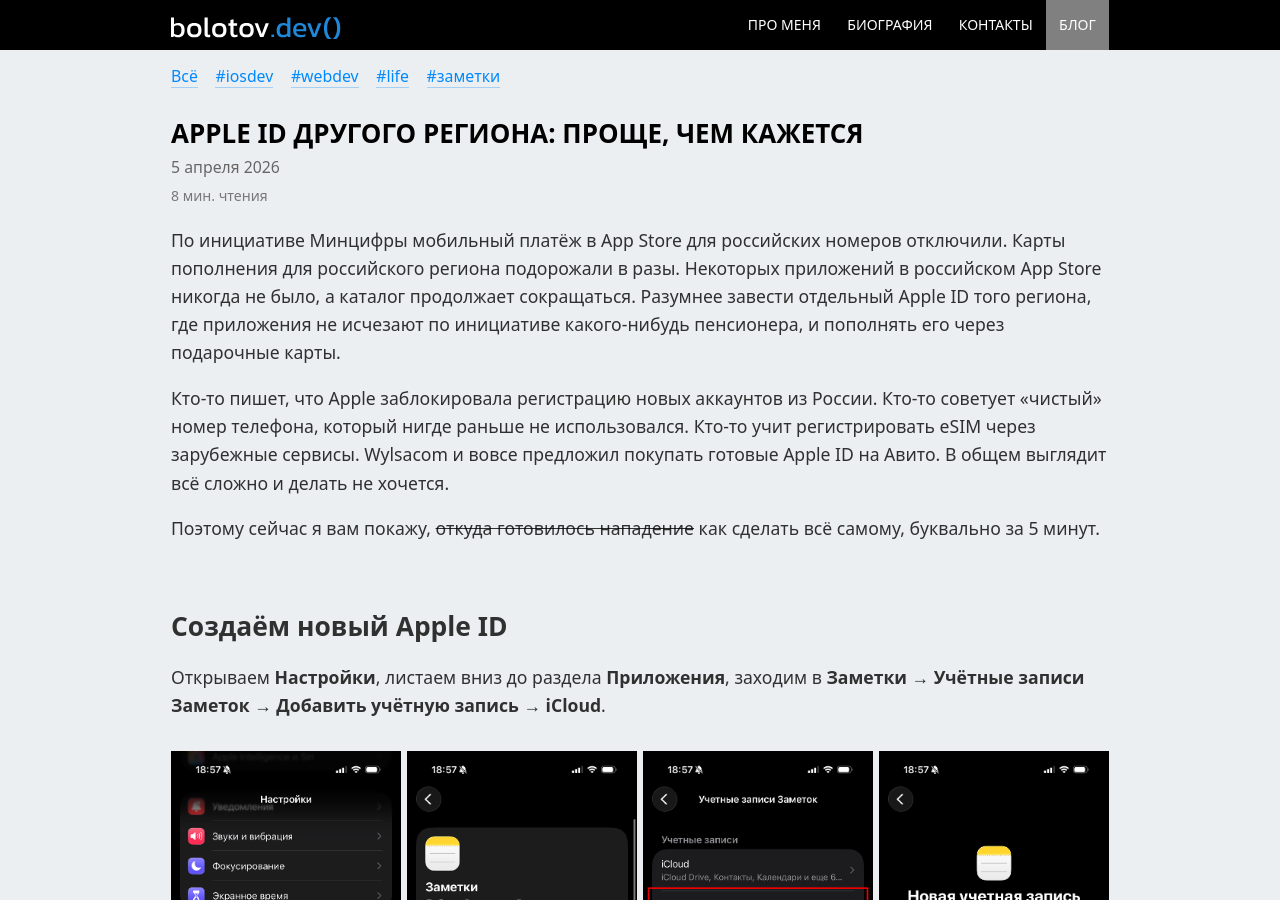
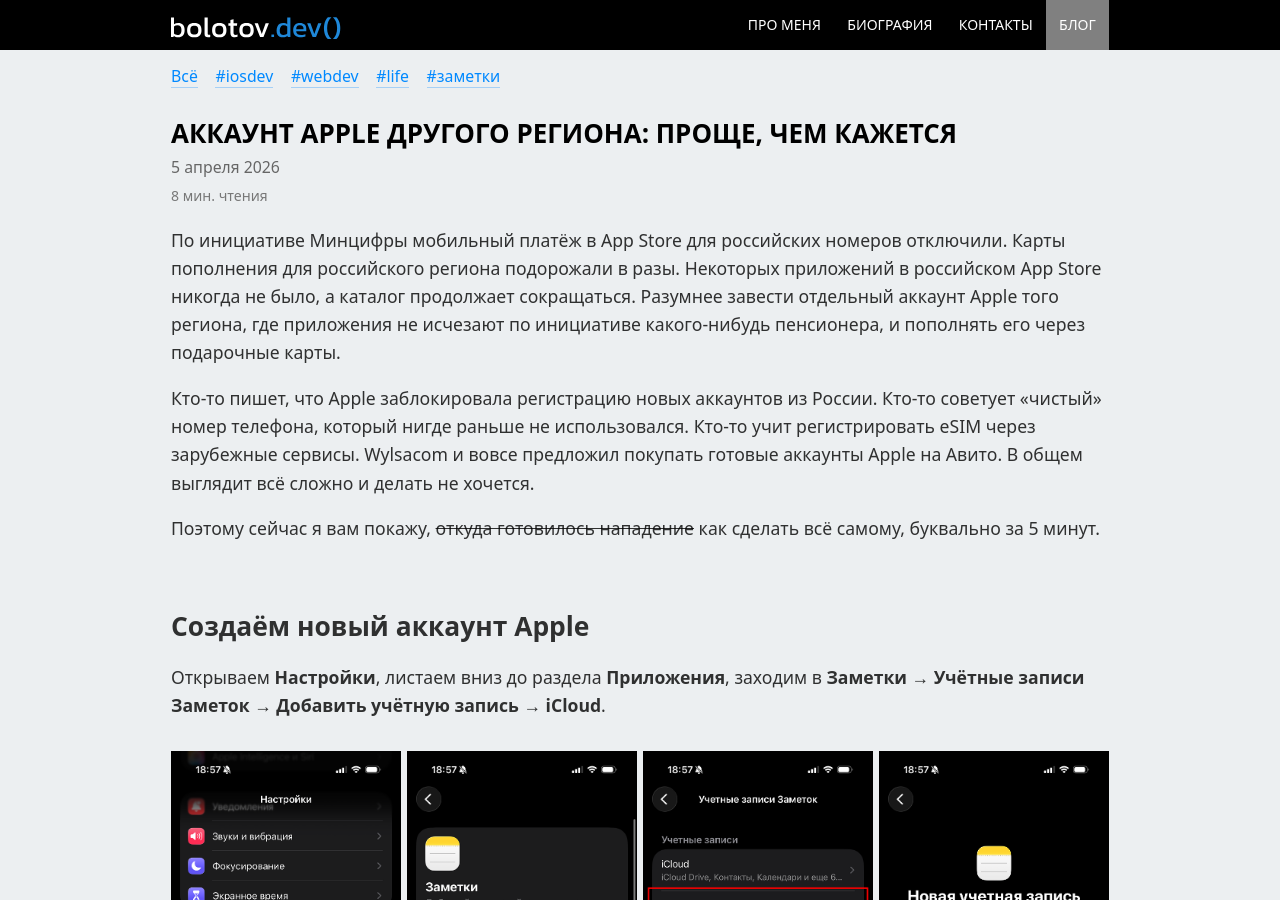
Before and after one commit to artembolotov/artembolotov.github.io, a Jekyll site: the page built from blog/_posts/2026-04-05-apple-id-other-region.md, in a window 1280 px wide and 900 px high. Built offline with Jekyll 4.4.1, drawn with Linux system fonts in a browser that asks for light colours; some of the changed text lies outside the part shown.

Commit message:
Some updates

```diff
--- a/blog/_posts/2026-04-05-apple-id-other-region.md
+++ b/blog/_posts/2026-04-05-apple-id-other-region.md
@@ -1,17 +1,18 @@
 ---
-title: "Apple ID другого региона: проще, чем кажется"
+title: "Аккаунт Apple другого региона: проще, чем кажется"
 description: "Все советуют иностранный номер, eSIM или покупку готового аккаунта на Авито. Я покажу, как обойтись без всего этого."
 tags: [notes]
+image: /blog/img/2026-03-22-gdeya/og-image.png
 draft: true
 ---
 
-По инициативе Минцифры мобильный платёж в App Store для российских номеров отключили. Карты пополнения для российского региона подорожали в разы. Некоторых приложений в российском App Store никогда не было, а каталог продолжает сокращаться. Разумнее завести отдельный Apple ID того региона, где приложения не исчезают по инициативе какого-нибудь пенсионера, и пополнять его через подарочные карты.
+По инициативе Минцифры мобильный платёж в App Store для российских номеров отключили. Карты пополнения для российского региона подорожали в разы. Некоторых приложений в российском App Store никогда не было, а каталог продолжает сокращаться. Разумнее завести отдельный аккаунт Apple того региона, где приложения не исчезают по инициативе какого-нибудь пенсионера, и пополнять его через подарочные карты.
 
-Кто-то пишет, что Apple заблокировала регистрацию новых аккаунтов из России. Кто-то советует «чистый» номер телефона, который нигде раньше не использовался. Кто-то учит регистрировать eSIM через зарубежные сервисы. Wylsacom и вовсе предложил покупать готовые Apple ID на Авито. В общем выглядит всё сложно и делать не хочется.
+Кто-то пишет, что Apple заблокировала регистрацию новых аккаунтов из России. Кто-то советует «чистый» номер телефона, который нигде раньше не использовался. Кто-то учит регистрировать eSIM через зарубежные сервисы. Wylsacom и вовсе предложил покупать готовые аккаунты Apple на Авито. В общем выглядит всё сложно и делать не хочется.
 
 Поэтому сейчас я вам покажу, ~~откуда готовилось нападение~~ как сделать всё самому, буквально за 5 минут.
 
-## Создаём новый Apple ID
+## Создаём новый аккаунт Apple
 
 Открываем **Настройки**, листаем вниз до раздела **Приложения**, заходим в **Заметки** → **Учётные записи Заметок** → **Добавить учётную запись** → **iCloud**.
 
@@ -43,7 +44,7 @@
 
 ## Настраиваем новый аккаунт
 
-У нас теперь два Apple ID на одном устройстве: основной — для iCloud, Сообщений и всего остального, новый — только для App Store. Чтобы они не мешали друг другу, нужно отключить в новом аккаунте всё лишнее.
+У нас теперь два аккаунта Apple на одном устройстве: основной — для iCloud, Сообщений и всего остального, новый — только для App Store. Чтобы они не мешали друг другу, нужно отключить в новом аккаунте всё лишнее.
 
 Учётных записей для заметок стало больше на одну. Заходим в неё, открываем **iCloud** и выключаем все переключатели — Календарь, Контакты, Напоминания. Учётка будет показана как «Неактивна» — так и должно быть.
 
@@ -57,9 +58,9 @@
 
 ## Переключаем App Store на новый аккаунт
 
-Теперь нужно привязать новый Apple ID к App Store. Это делается через раздел **Контент и покупки** в настройках основного аккаунта.
+Теперь нужно привязать новый аккаунт Apple к App Store. Это делается через раздел **Контент и покупки** в настройках основного аккаунта.
 
-Заходим в **Настройки → [основной Apple ID] → Контент и покупки** и нажимаем **Выйти**.
+Заходим в **Настройки → [основной аккаунт Apple] → Контент и покупки** и нажимаем **Выйти**.
 
 {% capture gallery_signout %}
 15.png
@@ -138,8 +139,8 @@
 
 ## Бонус: аккаунт живёт в телефоне
 
-Поскольку новый Apple ID добавлен на устройство в учётных записях заметок, а не просто введён в App Store, он никуда не исчезнет, даже если вы им не пользуетесь.
+Поскольку новый аккаунт Apple добавлен на устройство в учётных записях заметок, а не просто введён в App Store, он никуда не исчезнет, даже если вы им не пользуетесь.
 
 Если вы будете помогать друзьям устанавливать недоступные приложения — коды двухфакторной аутентификации будут приходить push-уведомлением на ваш телефон. Если бы учётка "жила отдельно", коды приходили по СМС или звонку и, если запрашивать их часто, Apple временно приостановит отправку кодов на номер. «Временно» — понятие растяжимое: я однажды ждал больше двух недель.
 
-Кстати, раньше с одного устройства можно было зарегистрировать не более трёх Apple ID. Никаких предупреждений не было, система просто сообщала об ошибке, если количество превышено. Причём ни полный сброс настроек, ни перепрошивка ситуацию не меняли. Так что делитесь инструкцией, а не учётками.
+Кстати, раньше с одного устройства можно было зарегистрировать не более трёх аккаунтов Apple. Никаких предупреждений не было, система просто сообщала об ошибке, если количество превышено. Причём ни полный сброс настроек, ни перепрошивка ситуацию не меняли. Так что делитесь инструкцией, а не учётками.
```
Also changed, not shown: blog/img/2026-04-05-apple-id-other-region/og-image.png (added).
